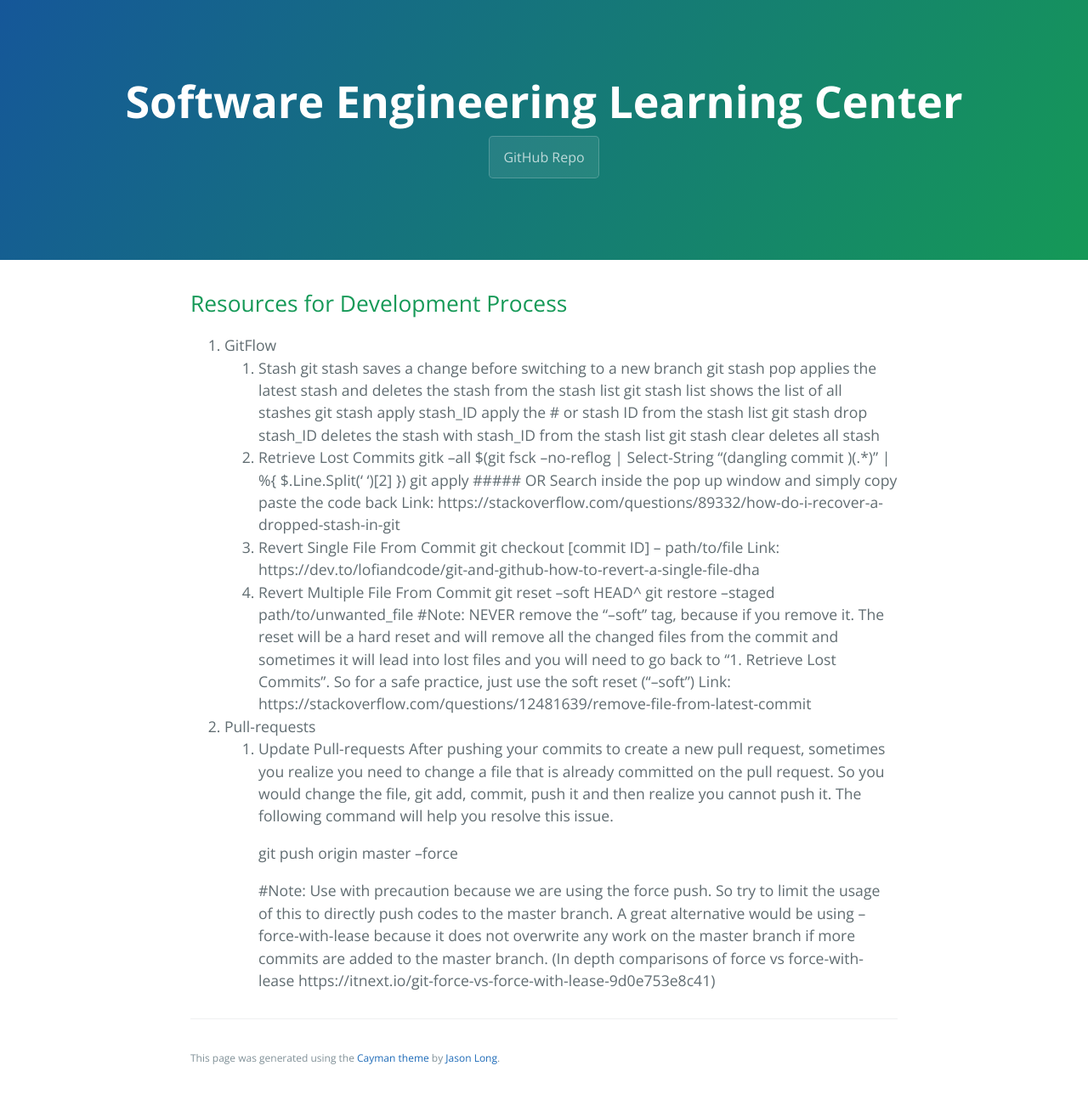
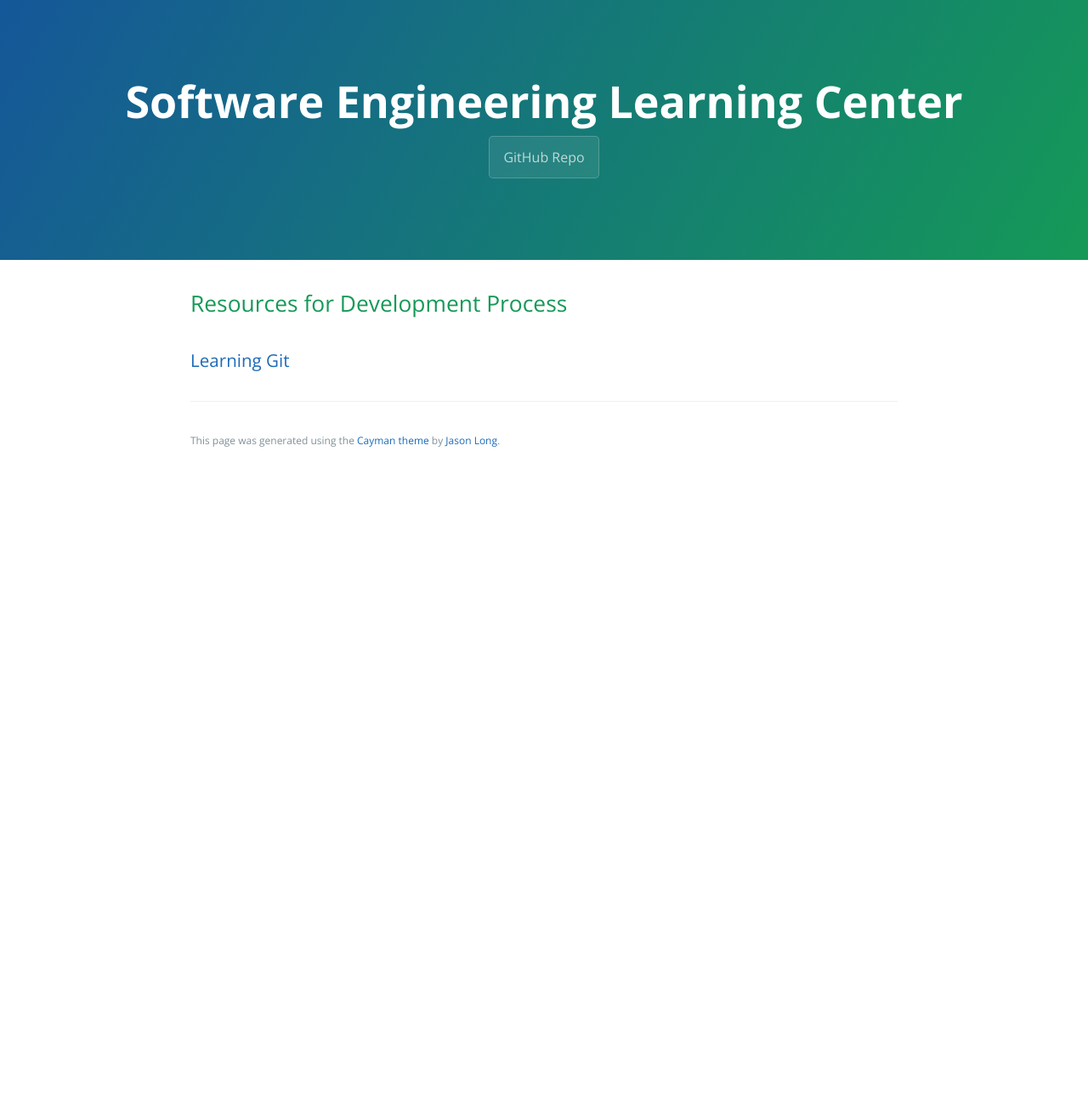
Before and after one commit to learning-software-engineering/learning-software-engineering.github.io, a Jekyll site: the page built from Topics/Development_Process.md, in a window 1280 px wide. Shown: the whole page at 85% size. Built offline with Jekyll 4.4.1, drawn with Linux system fonts in a browser that asks for light colours; our own code applies the rules of GitHub Pages for plain Markdown files; after the commit the page ends 900 px from its top, so only the background shows below that.

Commit message:
PR fix Done

```diff
--- a/Topics/Development_Process.md
+++ b/Topics/Development_Process.md
@@ -1,37 +1,2 @@
 ## Resources for Development Process
-1. GitFlow
-    1. Stash
-        git stash
-            saves a change before switching to a new branch
-        git stash pop
-            applies the latest stash and deletes the stash from the stash list
-        git stash list
-            shows the list of all stashes
-        git stash apply stash_ID
-            apply the # or stash ID from the stash list
-        git stash drop stash_ID
-            deletes the stash with stash_ID from the stash list
-        git stash clear
-            deletes all stash
-    2. Retrieve Lost Commits
-        gitk --all $(git fsck --no-reflog | Select-String "(dangling commit )(.*)" | %{ $.Line.Split(' ')[2] })
-        git apply #####
-            OR
-        Search inside the pop up window and simply copy paste the code back
-        Link: https://stackoverflow.com/questions/89332/how-do-i-recover-a-dropped-stash-in-git
-    3. Revert Single File From Commit
-        git checkout [commit ID] -- path/to/file
-        Link: https://dev.to/lofiandcode/git-and-github-how-to-revert-a-single-file-dha
-    4. Revert Multiple File From Commit
-        git reset --soft HEAD^
-        git restore --staged path/to/unwanted_file
-        #Note: NEVER remove the "--soft" tag, because if you remove it. The reset will be a hard reset and will remove all the changed files from the commit and sometimes it will lead into lost files and you will need to go back to "1. Retrieve Lost Commits". So for a safe practice, just use the soft reset ("--soft")
-        Link: https://stackoverflow.com/questions/12481639/remove-file-from-latest-commit
-
-4. Pull-requests
-    1. Update Pull-requests
-        After pushing your commits to create a new pull request, sometimes you realize you need to change a file that is already committed on the pull request. So you would change the file, git add, commit, push it and then realize you cannot push it. The following command will help you resolve this issue.
-
-        git push origin master --force
-
-        #Note: Use with precaution because we are using the force push. So try to limit the usage of this to directly push codes to the master branch. A great alternative would be using --force-with-lease because it does not overwrite any work on the master branch if more commits are added to the master branch. (In depth comparisons of force vs force-with-lease https://itnext.io/git-force-vs-force-with-lease-9d0e753e8c41)
+### [Learning Git](./Development_Process/Git/Git.md)
```
Also changed, not shown: Topics/Development_Process/Git/Git.md (added, +36 -0 lines), Topics/Tech_Stacks.md (+1 -27 lines), Topics/Tech_Stacks/ReactNative.md (added, +27 -0 lines).
